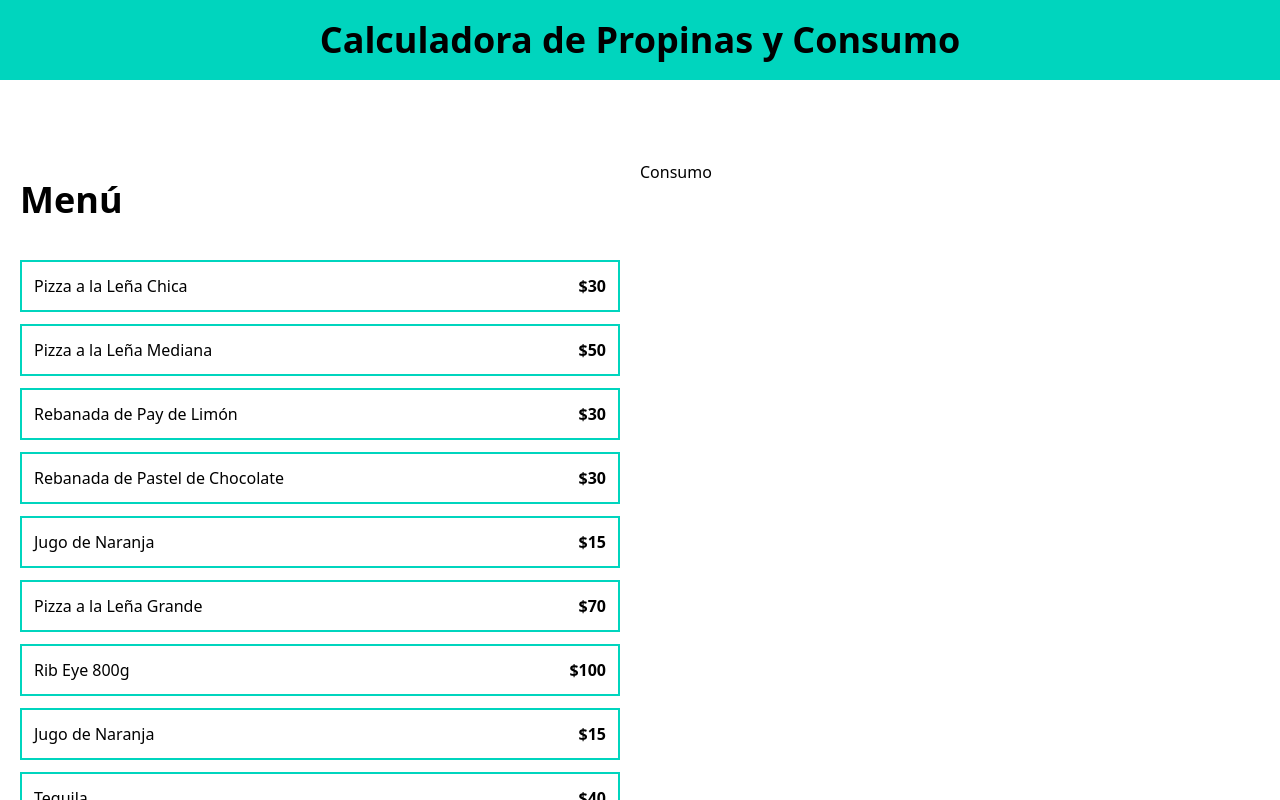
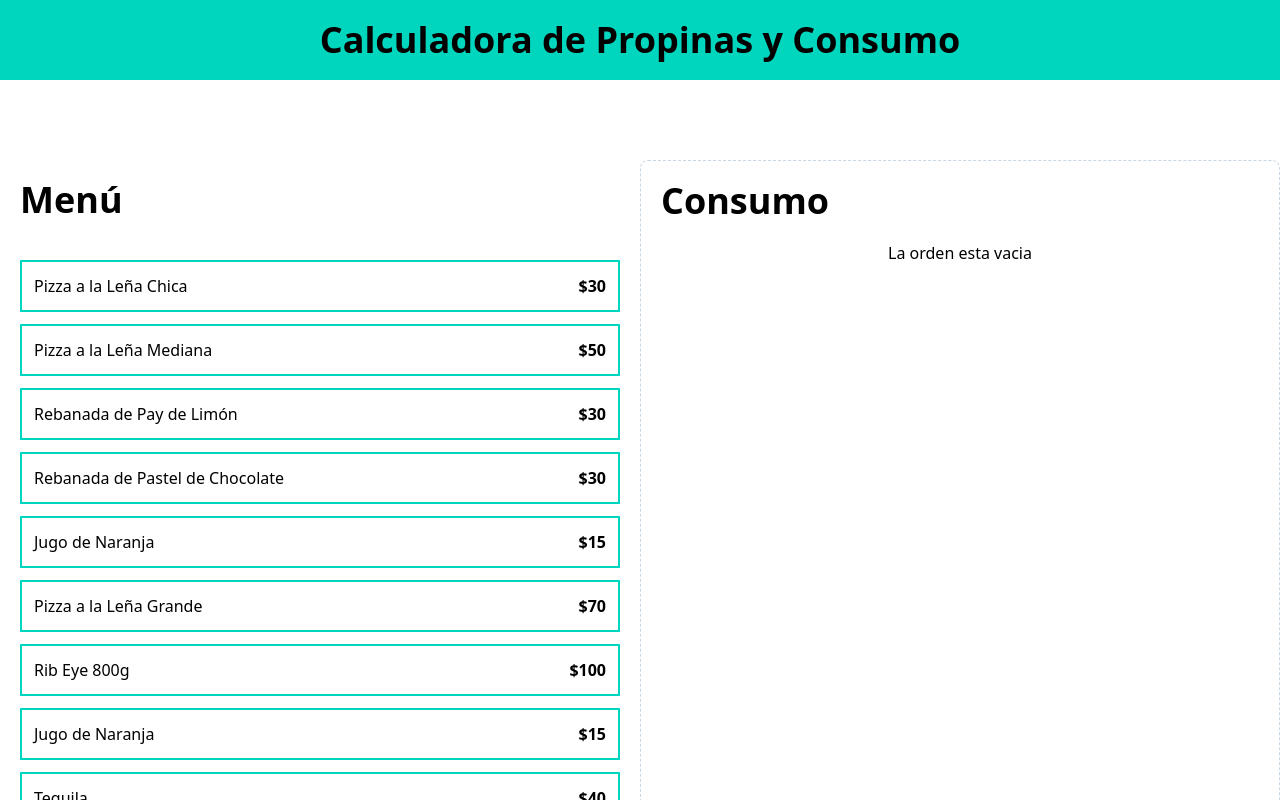
Before and after one commit to fperez15/calculadora_propinas, a React (Vite) app: page / in a window 1280 px wide. Shown: the top 800 px of the page. Built offline with nearby package versions, Linux system fonts and the light colour scheme.

Commit message:
Mostrando el consumo de la orden

```diff
--- a/src/App.tsx
+++ b/src/App.tsx
@@ -1,10 +1,11 @@
 import MenuItem from "./components/MenuItem"
 import { menuItems } from "./data/db"
 import useOrder from "./hooks/useOrder"
+import OrderContents from './components/OrderContents';
 
 function App() {
 
-  const {addItem} = useOrder();
+  const {order, addItem} = useOrder();
 
     return (
     <>
@@ -29,8 +30,10 @@
 
       </div>
 
-      <div>
-        <h2>Consumo</h2>
+      <div className="border border-dashed border-slate-300 p-5 rounded-lg space-y-10">
+        <OrderContents
+          order={order}
+        />
 
       </div>
 
--- /dev/null
+++ b/src/components/OrderContents.tsx
@@ -0,0 +1,29 @@
+import type { OrderItem } from "../types"
+
+type OrderContentsPro = {
+    order: OrderItem[]
+}
+
+export default function OrderContents({order} : OrderContentsPro) {
+  return (
+    <div>
+        <h2 className='font-black text-4xl'>Consumo</h2>
+
+        <div className="space-y-3 mt-5">
+            {order.length === 0 ?
+                <p className="text-center">La orden esta vacia</p>
+            : (
+                order.map( item => (
+                    <div key={item.id}>
+                        <p>
+                            {item.name}
+                        </p>
+                    </div>
+                ))
+            )
+            }
+
+        </div>
+    </div>
+  )
+}
--- a/src/hooks/useOrder.ts
+++ b/src/hooks/useOrder.ts
@@ -19,9 +19,9 @@
       setOrder([...order, newItem]);
     }
   };
-  console.log(order)
 
   return {
+    order,
     addItem,
   };
 }
```
